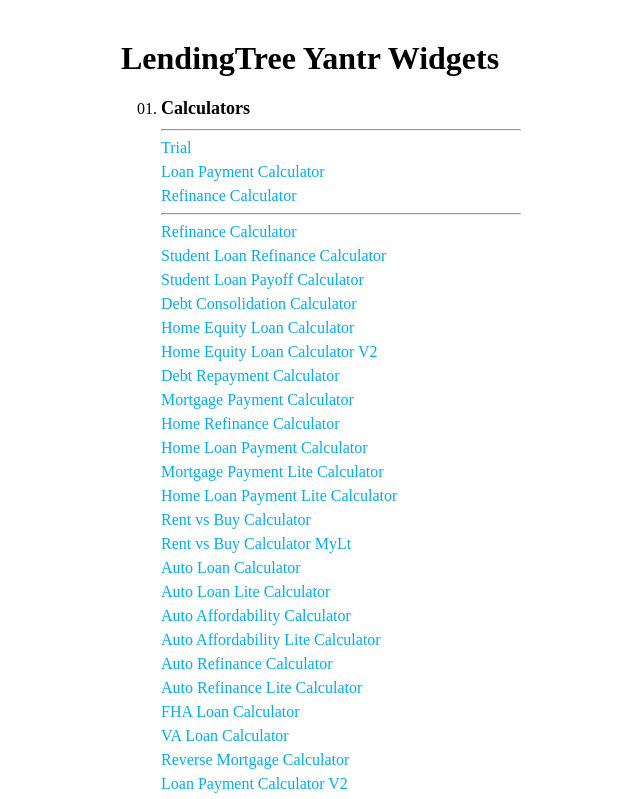
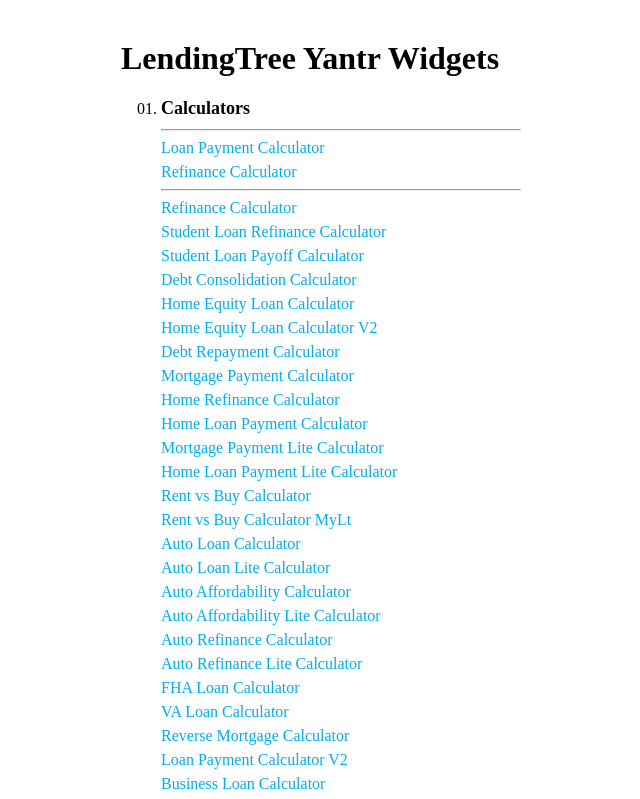
Before and after one commit to chinmaybonde20-v2/LT-Yantr-Nuxt, a Nuxt app: page / in a window 1280 px wide. Shown: the top 799 px of the page, without its empty margins (319-959 px from the left). Built offline with nearby package versions, Linux system fonts and the light colour scheme.

Commit message:
input component added

```diff
--- a/pages/LT-Yantr-Widgets/calc-list.vue
+++ b/pages/LT-Yantr-Widgets/calc-list.vue
@@ -6,7 +6,6 @@
         <h4>Calculators</h4>
         <!-- my link -->
         <hr />
-        <nuxt-link to="/trial">Trial</nuxt-link>
         <nuxt-link to="/loan-payment-page">Loan Payment Calculator</nuxt-link>
         <nuxt-link to="/refinance-page">Refinance Calculator</nuxt-link>
         <hr />
```
